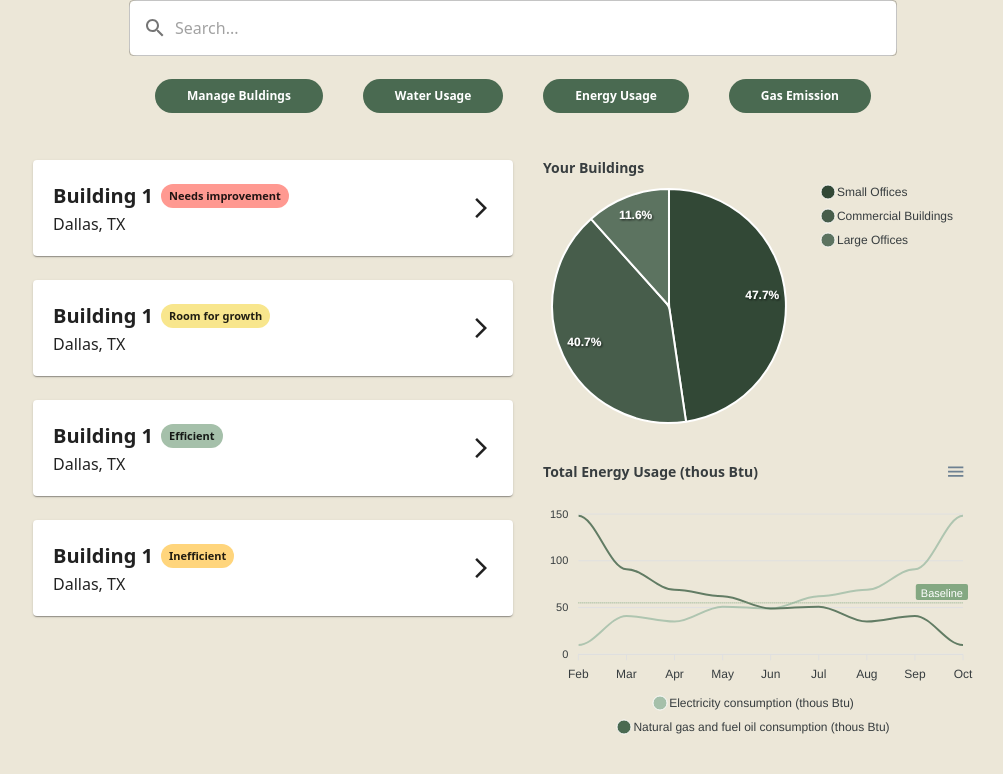
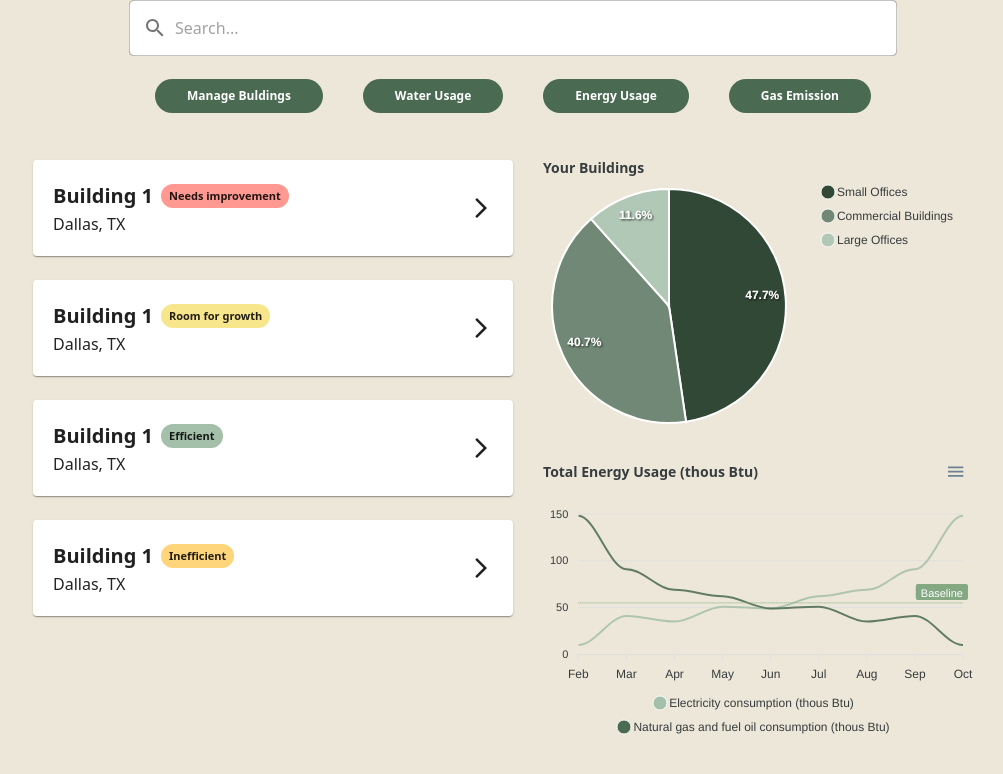
Before and after one commit to nl32/hackUTD2024, a Next.js app: page / in a window 1280 px wide. Shown: the top 774 px of the page, without its empty margins (127-1130 px from the left). Built offline with nearby package versions, Linux system fonts and the light colour scheme.

Commit message:
dynamic pie chart colors

```diff
--- a/src/components/pieChart.tsx
+++ b/src/components/pieChart.tsx
@@ -5,6 +5,30 @@ import React from 'react';
 import dynamic from 'next/dynamic';
 
 const Chart = dynamic(() => import('react-apexcharts'), { ssr: false });
+
+function generateColorBlend(color1: string, color2: string, n: number) {
+  const hexToRgb = (hex: string) => {
+    const bigint = parseInt(hex.slice(1), 16);
+    return [bigint >> 16, (bigint >> 8) & 255, bigint & 255];
+  };
+
+  const rgbToHex = (r: number, g: number, b: number) =>
+    `#${((1 << 24) + (r << 16) + (g << 8) + b).toString(16).slice(1)}`;
+
+  const startRgb = hexToRgb(color1);
+  const endRgb = hexToRgb(color2);
+  const blendColors = [];
+
+  for (let i = 0; i < n; i++) {
+    const t = i / (n - 1); // Interpolation factor (0 to 1)
+    const r = Math.round(startRgb[0] * (1 - t) + endRgb[0] * t);
+    const g = Math.round(startRgb[1] * (1 - t) + endRgb[1] * t);
+    const b = Math.round(startRgb[2] * (1 - t) + endRgb[2] * t);
+    blendColors.push(rgbToHex(r, g, b));
+  }
+
+  return blendColors;
+}
 
 type PieChartProps = {
   title: string;
@@ -17,11 +41,15 @@ export default function PieChart(props: PieChartProps) {
   function formatter(value: number) {
     return Number(value).toFixed(0).toLocaleString();
   }
+
   const seriesLabels = props.series
     .map((point, index) => ({ point: point, label: props.labels[index] }))
     .sort((a, b) => b.point - a.point);
   const series = seriesLabels.map((seriesLabel) => seriesLabel.point);
   const labels = seriesLabels.map((seriesLabel) => seriesLabel.label);
+
+  const colors = generateColorBlend('#324836', '#B0C8B5', series.length);
+
   return (
     <div className={props.className}>
       <Chart
@@ -33,15 +61,7 @@ export default function PieChart(props: PieChartProps) {
             background: 'transparent',
           },
           labels: labels,
-          colors: [
-            '#324836',
-            '#475D4B',
-            '#5C7360',
-            '#718876',
-            '#869D8B',
-            '#9BB3A0',
-            '#B0C8B5',
-          ],
+          colors: colors,
           title: {
             text: props.title,
             align: 'left',
```
